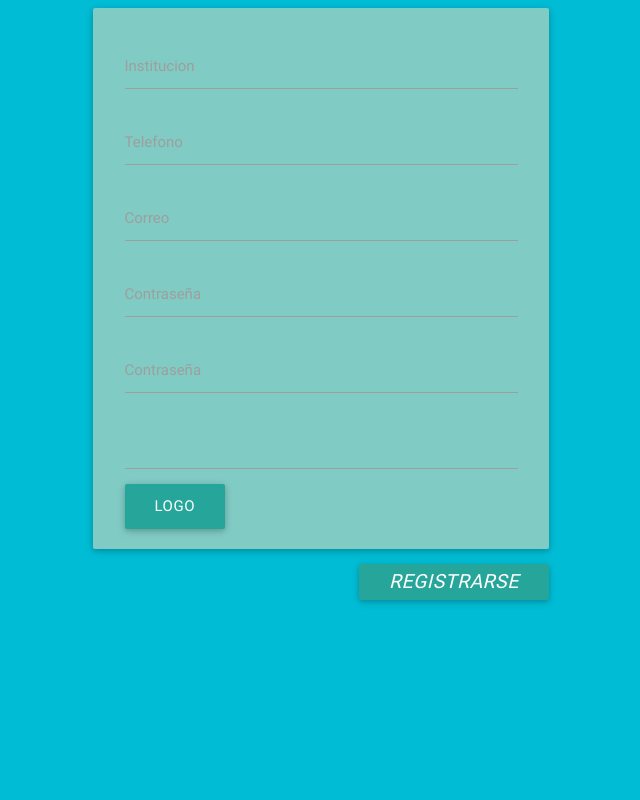
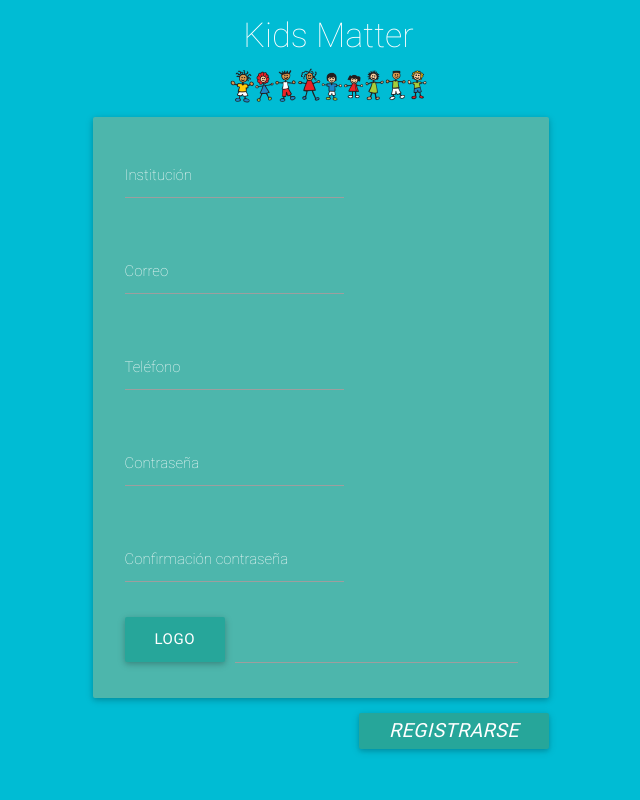
Before and after one commit to EduardoVaca/KidsMatter, a PHP site: page /Registro.html in a window 1280 px wide. Shown: the whole page, without its empty margins (319-959 px from the left). Run offline with PHP 8.4, Linux system fonts and the light colour scheme; some libraries are stand-ins or nearby versions.

Commit message:
Add html for register institution

```diff
--- a/Registro.html
+++ b/Registro.html
@@ -8,40 +8,63 @@
         <meta name="viewport" content="width=device-width, initial-scale=1.0" charset="utf-8"/>
     </head>
 <body class="cyan">
+
     <div class="container">
+      <div align="center" style="margin-left: 15px">
+        <h4 class="white-text thin">Kids Matter</h4>
+        <img src="img/kids1.png" width="200px">
+      </div>
+
         <div class="main-wrapper">
-            <div class="row card-panel teal lighten-3 zdepth-3">
-                <div class="input-field col s12">
-                    <input id="Institucion" class="validate" type="text">
-                    <label for="Institucion">Institucion</label>
+            <div class="row card-panel teal lighten-2 zdepth-3">
+              <form class="col s12">
+                <div class="row">
+                  <div class="input-field col s7">
+                    <input id="nombreInstitucion" type="text" class="validate white-text thin labelRegister">
+                    <label for="nombreInstitucion" class="white-text thin labelRegister">Institución</label>
+                  </div>
                 </div>
-                <div class="input-field col s12">
-                    <input id="Institucion" class="validate" type="text">
-                    <label for="Institucion">Telefono</label>
+
+                <div class="row">
+                  <div class="input-field col s7">
+                    <input id="correoInstitucion" type="text" class="validate white-text thin labelRegister">
+                    <label for="correoInstitucion" class="white-text thin labelRegister">Correo</label>
+                  </div>
                 </div>
-                <div class="input-field col s12">
-                    <input id="Institucion" class="validate" type="email">
-                    <label for="Institucion">Correo</label>
+
+                <div class="row">
+                  <div class="input-field col s7">
+                    <input id="telefonoInstitucion" type="text" class="validate white-text thin labelRegister">
+                    <label for="telefonoInstitucion" class="white-text thin labelRegister">Teléfono</label>
+                  </div>
                 </div>
-                <div class="input-field col s12">
-                    <input id="Institucion" class="validate" type="password">
-                    <label for="Institucion">Contraseña</label>
+
+                <div class="row">
+                  <div class="input-field col s7">
+                    <input id="primerPassword" type="password" class="validate white-text thin labelRegister">
+                    <label for="primerPassword" class="white-text thin labelRegister">Contraseña</label>
+                  </div>
                 </div>
-                <div class="input-field col s12">
-                    <input id="Institucion" class="validate" type="password">
-                    <label for="Institucion">Contraseña</label>
+
+                <div class="row">
+                  <div class="input-field col s7">
+                    <input id="secondPassword" type="password" class="validate white-text thin labelRegister">
+                    <label for="secondPassword" class="white-text thin labelRegister">Confirmación contraseña</label>
+                  </div>
                 </div>
-                <div class="col s12">
-                    <form action="#" class="inherit">
-                        <div class="file-field input-field s12">
-                          <input class="file-path validate" type="text"/>
-                            <div class="btn">
-                                <span>Logo</span>
-                                <input type="file" />
-                            </div>
-                        </div>
-                    </form>
-                </div>
+
+
+                  <div class="file-field input-field">
+                    <div class="btn">
+                      <span>Logo</span>
+                      <input type="file">
+                    </div>
+                    <div class="file-path-wrapper">
+                      <input class="file-path validate" type="text">
+                    </div>
+                  </div>
+                </form>
+
             </div>
             <div class="row">
                 <button class="btn waves-effect waves-light right" type="submit" name="action">
--- a/css/style.css
+++ b/css/style.css
@@ -25,3 +25,7 @@ body, html
     top:50%;
    /* min-width: 0rem !important;*/
 }
+
+.labelRegister{
+  font-size: 20px;
+}
```
Also changed, not shown: RegistrarInstitucion.html (added, +77 -0 lines).
